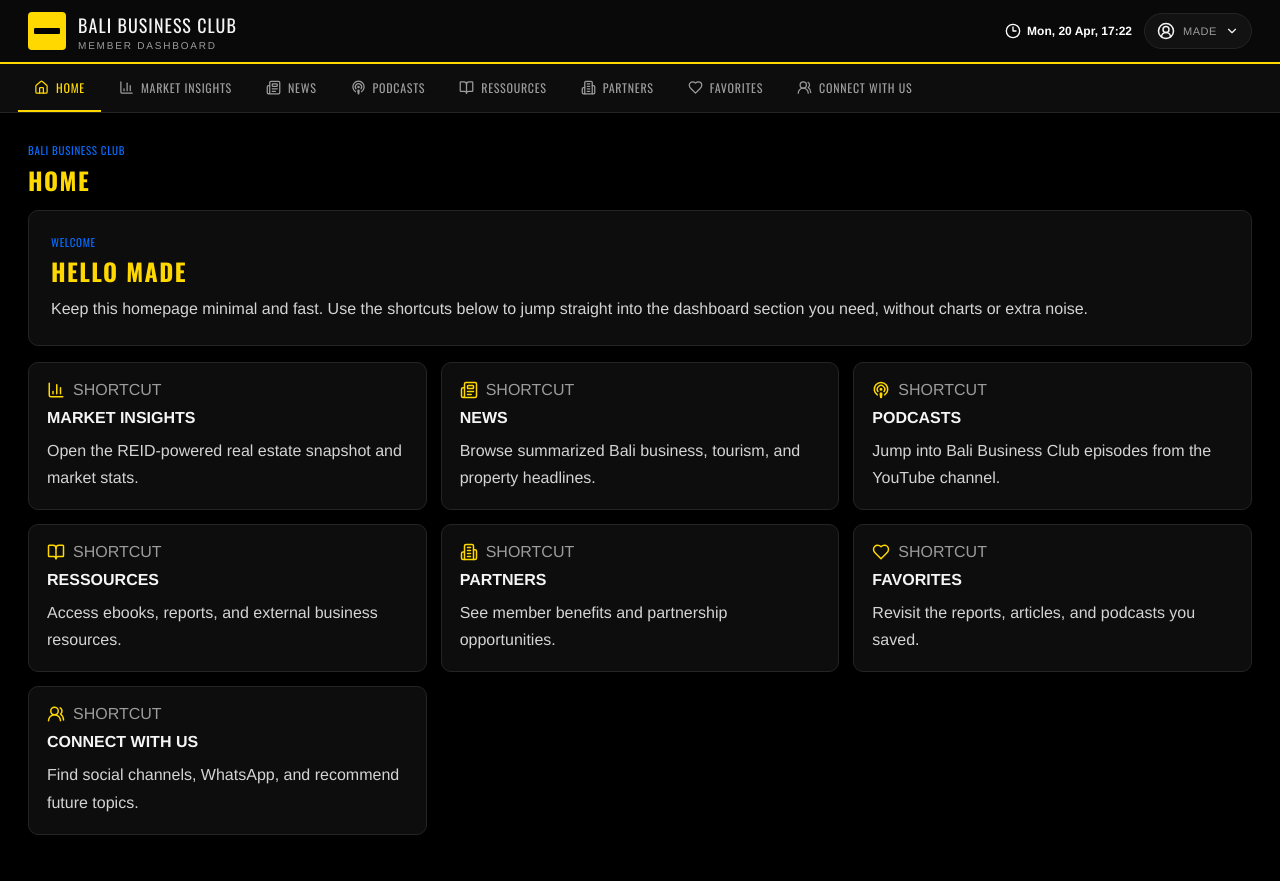
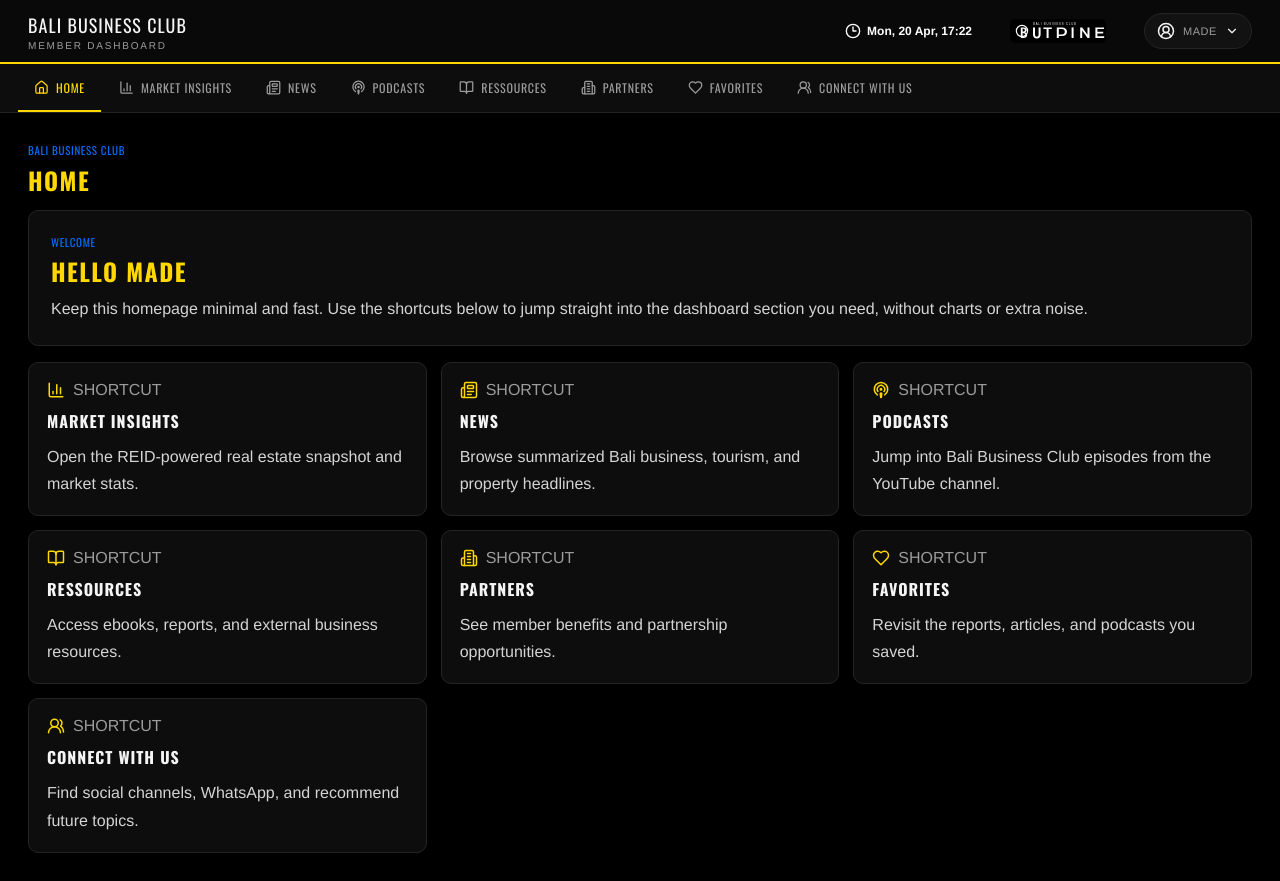
Before and after one commit to BaliBusinessClub/dashboard, a Next.js app: page /dashboard in a window 1280 px wide. Built offline with nearby package versions, Linux system fonts and the light colour scheme.

Commit message:
Refine dashboard to match BBC reference more closely

```diff
--- a/app/globals.css
+++ b/app/globals.css
@@ -74,6 +74,14 @@ h3,
 .metric-value,
 .metric-label,
 .inline-tag,
+.news-title,
+.table-main,
+.episode-card strong,
+.insight-card strong,
+.shortcut-card strong,
+.partner-card strong,
+.favorite-card strong,
+.carousel-card strong,
 .table-link-button,
 .primary-button,
 .ghost-button,
@@ -143,27 +151,6 @@ label {
   gap: 12px;
 }
 
-.bbc-brand-mark {
-  width: 38px;
-  height: 38px;
-  display: flex;
-  align-items: center;
-  justify-content: center;
-  border-radius: 4px;
-  background: var(--bbc-yellow);
-  color: #000;
-  font-family: "Oswald", "Arial Narrow", sans-serif;
-  font-size: 13px;
-  font-weight: 700;
-}
-
-.brand-mark-image {
-  width: 26px;
-  height: 26px;
-  object-fit: contain;
-  filter: brightness(0);
-}
-
 .bbc-brand-name {
   font-size: 18px;
   color: var(--bbc-text);
@@ -180,6 +167,33 @@ label {
   display: flex;
   align-items: center;
   gap: 12px;
+}
+
+.header-logo-lockup {
+  display: inline-flex;
+  align-items: center;
+  justify-content: center;
+  min-width: 148px;
+}
+
+.header-logo-image {
+  width: auto;
+  height: 24px;
+  object-fit: contain;
+}
+
+.admin-mark {
+  width: 38px;
+  height: 38px;
+  display: inline-flex;
+  align-items: center;
+  justify-content: center;
+  border-radius: 4px;
+  background: var(--bbc-yellow);
+  color: #000;
+  font-family: "Oswald", "Arial Narrow", sans-serif;
+  font-size: 13px;
+  font-weight: 700;
 }
 
 .bali-time-chip {
@@ -707,53 +721,20 @@ tbody td {
   color: var(--bbc-text);
 }
 
-.auth-screen.clean {
+.auth-screen.simple {
   min-height: 100vh;
   display: grid;
-  grid-template-columns: 1fr 460px;
-  background: #000;
+  place-items: center;
+  padding: 24px;
+  background:
+    radial-gradient(circle at top, rgba(255, 216, 0, 0.08), transparent 25%),
+    radial-gradient(circle at bottom left, rgba(6, 66, 154, 0.16), transparent 30%),
+    #000;
 }
 
-.auth-showcase,
-.auth-form-wrap.clean {
-  padding: 42px;
-}
-
-.auth-showcase {
-  display: flex;
-  flex-direction: column;
-  justify-content: center;
-  border-right: 1px solid var(--bbc-border);
-}
-
-.auth-intro {
-  max-width: 620px;
-  margin-top: 14px;
-  font-size: 15px;
-}
-
-.auth-reference-list {
-  display: grid;
-  gap: 12px;
-  margin-top: 28px;
-  max-width: 560px;
-}
-
-.reference-line {
-  display: flex;
-  align-items: center;
-  justify-content: space-between;
-  gap: 12px;
-  padding: 14px 16px;
-  border: 1px solid var(--bbc-border);
-  border-radius: 8px;
-  background: #0d0d0d;
-}
-
-.auth-form-wrap.clean {
-  display: flex;
-  flex-direction: column;
-  justify-content: center;
+.auth-center {
+  width: 100%;
+  max-width: 440px;
 }
 
 .auth-tabs.clean {
@@ -765,6 +746,12 @@ tbody td {
 .auth-card.clean {
   display: grid;
   gap: 14px;
+  padding: 28px;
+}
+
+.auth-main-title {
+  font-size: 34px;
+  margin-top: -6px;
 }
 
 .status-banner,
@@ -817,7 +804,7 @@ tbody td {
 }
 
 @media (max-width: 1100px) {
-  .auth-screen.clean,
+  .auth-screen.simple,
   .two-col-grid,
   .shortcut-grid.clean,
   .insight-grid.clean,
@@ -829,17 +816,12 @@ tbody td {
     grid-template-columns: 1fr;
   }
 
-  .auth-showcase {
-    border-right: 0;
-    border-bottom: 1px solid var(--bbc-border);
-  }
 }
 
 @media (max-width: 700px) {
   .bbc-header,
   .bbc-panel,
-  .auth-showcase,
-  .auth-form-wrap.clean {
+  .auth-screen.simple {
     padding-left: 16px;
     padding-right: 16px;
   }
@@ -857,8 +839,7 @@ tbody td {
   .section-heading,
   .partner-card.clean,
   .setting-row.clean,
-  .news-footer,
-  .reference-line {
+  .news-footer {
     flex-direction: column;
     align-items: flex-start;
   }
--- a/components/dashboard-shell.tsx
+++ b/components/dashboard-shell.tsx
@@ -64,15 +64,6 @@ export function DashboardShell() {
     <main className="bbc-shell">
       <header className="bbc-header">
         <div className="bbc-brand">
-          <div className="bbc-brand-mark">
-            <Image
-              src="/bali-business-club-logo-white.svg"
-              alt="Bali Business Club"
-              width={40}
-              height={40}
-              className="brand-mark-image"
-            />
-          </div>
           <div>
             <div className="bbc-brand-name">BALI BUSINESS CLUB</div>
             <div className="bbc-brand-sub">MEMBER DASHBOARD</div>
@@ -82,6 +73,15 @@ export function DashboardShell() {
         <div className="bbc-header-right">
           <div className="bali-time-chip">
             <BaliTime />
+          </div>
+          <div className="header-logo-lockup">
+            <Image
+              src="/bali-business-club-logo-white.svg"
+              alt="Bali Business Club"
+              width={132}
+              height={28}
+              className="header-logo-image"
+            />
           </div>
           <div className="profile-menu-wrap">
             <button type="button" className="profile-chip minimal" onClick={() => setProfileOpen((open) => !open)}>
```
Also changed, not shown: components/login-screen.tsx (+4 -26 lines).
